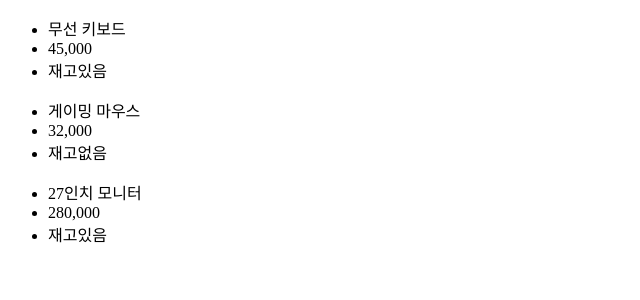
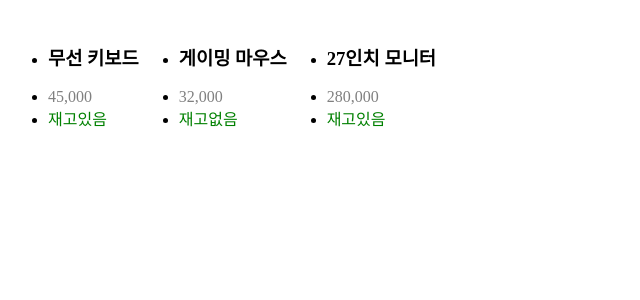
Before and after one commit to kant300/tj2025A_web2.09, a React (Vite) app in the folder reactapp/: page / in a window 1280 px wide. Shown: the top 300 px of the page, without its empty margins (0-640 px from the left). Built offline with nearby package versions, Linux system fonts and the light colour scheme.

Commit message:
20250916 example/day01 Task2 css

```diff
--- /dev/null
+++ b/reactapp/src/example/day01/Task2.css
@@ -0,0 +1,12 @@
+/* 컴포넌트에서 css 호출하는 방법
+
+*/
+.products{
+    display: flex;
+}
+.price{
+    color: gray;
+}
+.inStock{
+    color:green;
+}
--- a/reactapp/src/example/day01/Task2.jsx
+++ b/reactapp/src/example/day01/Task2.jsx
@@ -4,11 +4,15 @@
     { title: "27인치 모니터", price: 280000, inStock: true }
   ];
 
+  // [3] CSS파일 불러오기 : import 'CSS파일경로'
+  import './Task2.css'
+
+
   // [1] 해당 .jsx 파일내 대표(default) 컴포넌트 만들기
   export default function Task2( props ){
     // InfoCard함수의 매개변수로 아무거나속성명 사용
     return(<>
-        <div>
+        <div class="products">
             { /* 하위 컴포넌트 호출과 동시에 props 속성 자료 전달 */}
             <InfoCard product = { products[0] } />
             <InfoCard product = { products[1] } />
@@ -24,9 +28,9 @@
     const { title, price, inStock } = props.product
     return (<>
             <ul>
-                <li> { title }</li>
-                <li> { price.toLocaleString() }</li>
-                <li> { inStock == true ? '재고있음' : '재고없음' } </li>
+                <li><h3> { title } </h3> </li>
+                <li><span class="price"> { price.toLocaleString() } </span> </li>
+                <li> <span class="inStock"> { inStock == true ? '재고있음' : '재고없음' } </span> </li>
             </ul>
         </>)
   }
```
